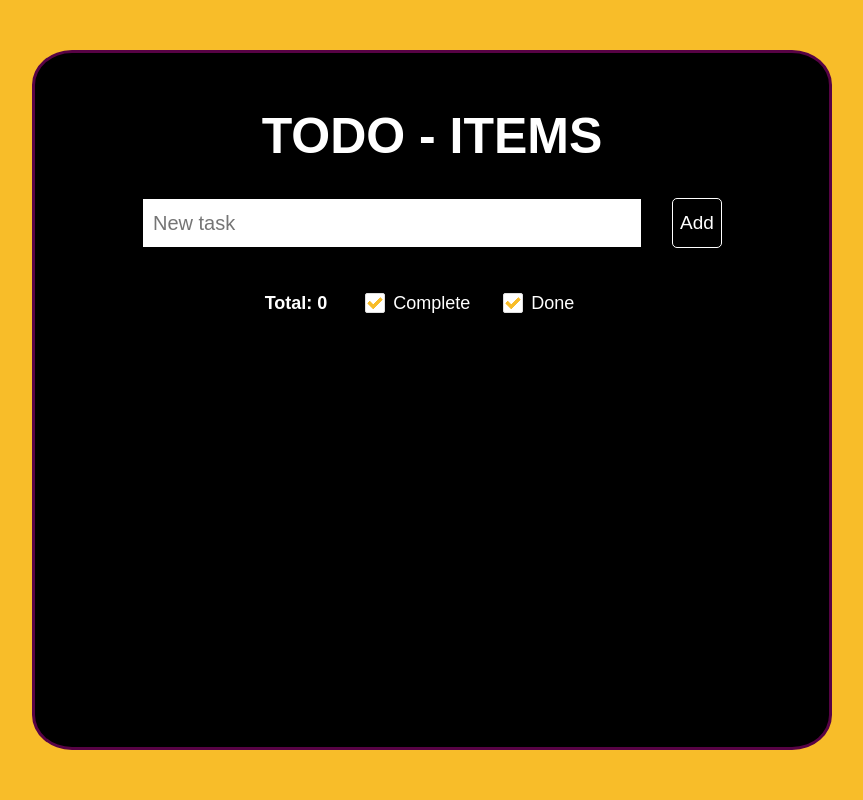
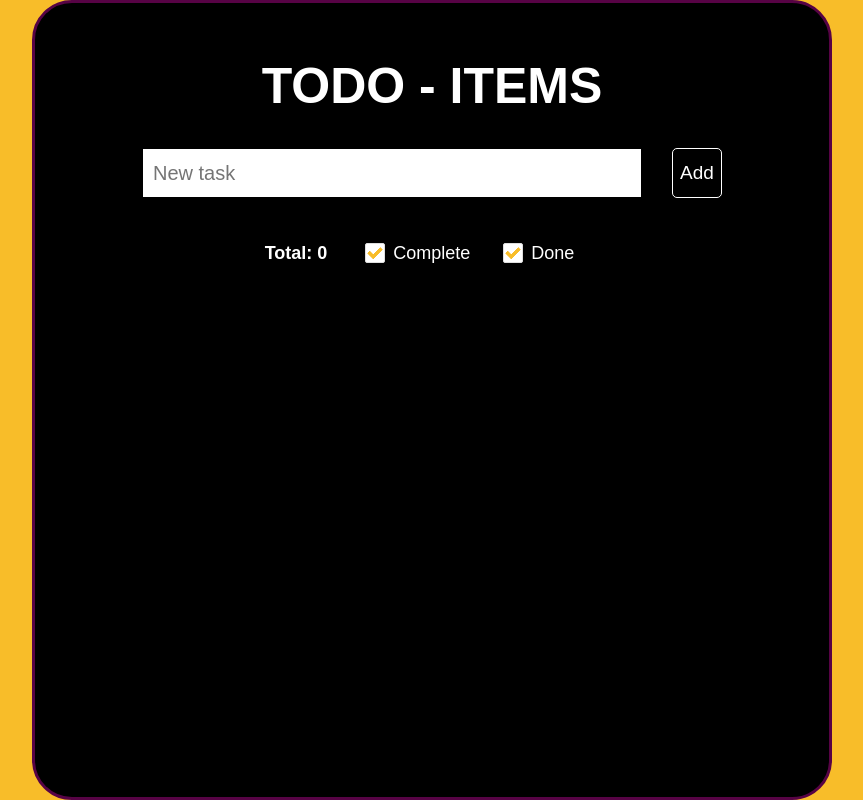
Before and after one commit to alinatuktarova/todo, a React (Create React App) app: page / in a window 1280 px wide. Shown: the whole page, without its empty margins (208-1071 px from the left). Built offline with nearby package versions, Linux system fonts and the light colour scheme.

Commit message:
Change height in App.css

```diff
--- a/src/App.css
+++ b/src/App.css
@@ -1,14 +1,13 @@
 .App {
   display: flex;
   flex-direction: column;
-  /* justify-content: center; */
   align-items: center;
   width: 800px;
   border-radius: 5%;
   border: 3px solid rgb(87, 3, 69);
   padding: 20px 20px;
   background-color: black;
-  height: 700px;
+  height: 800px;
 }
 
 body {
```
